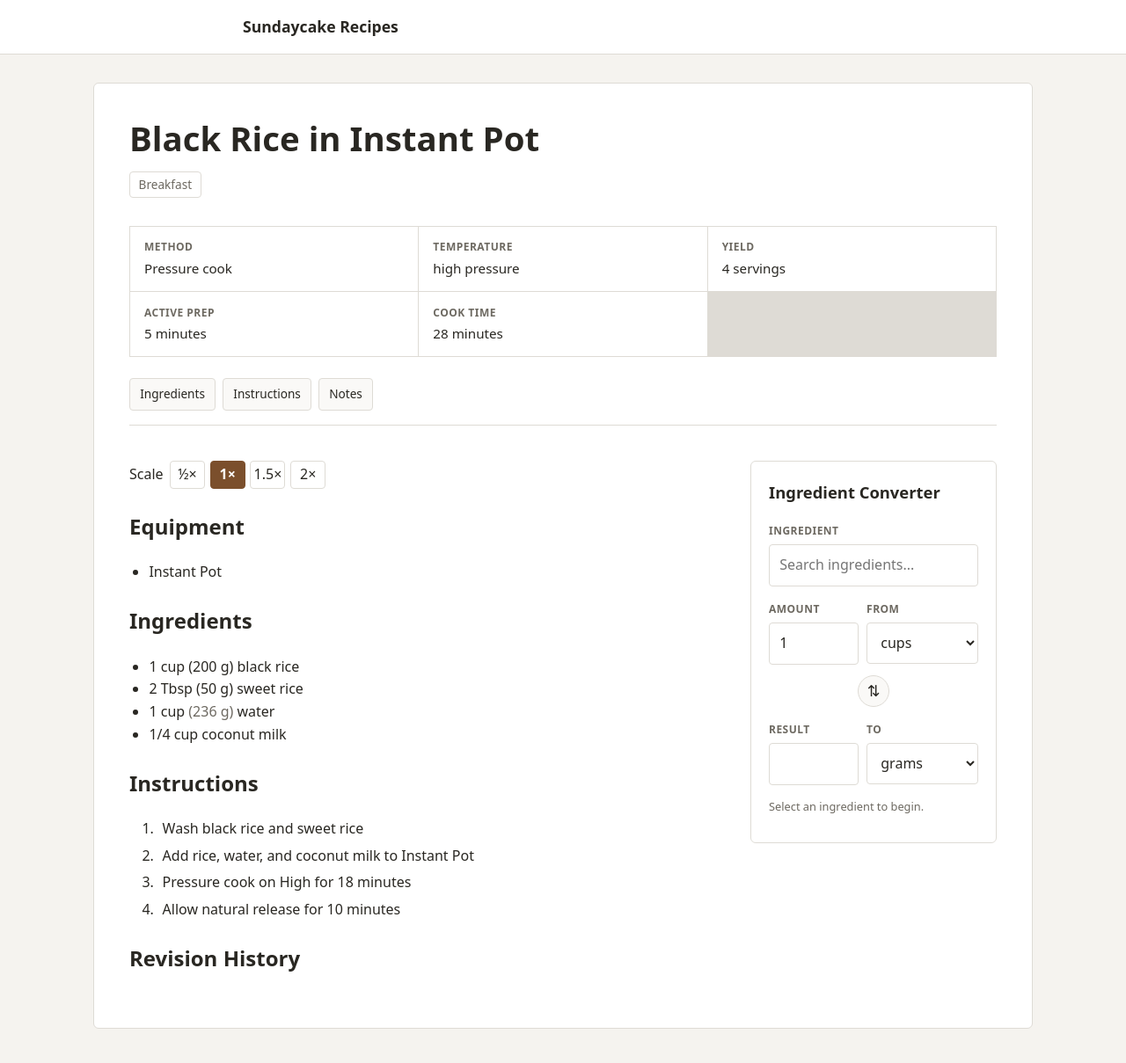
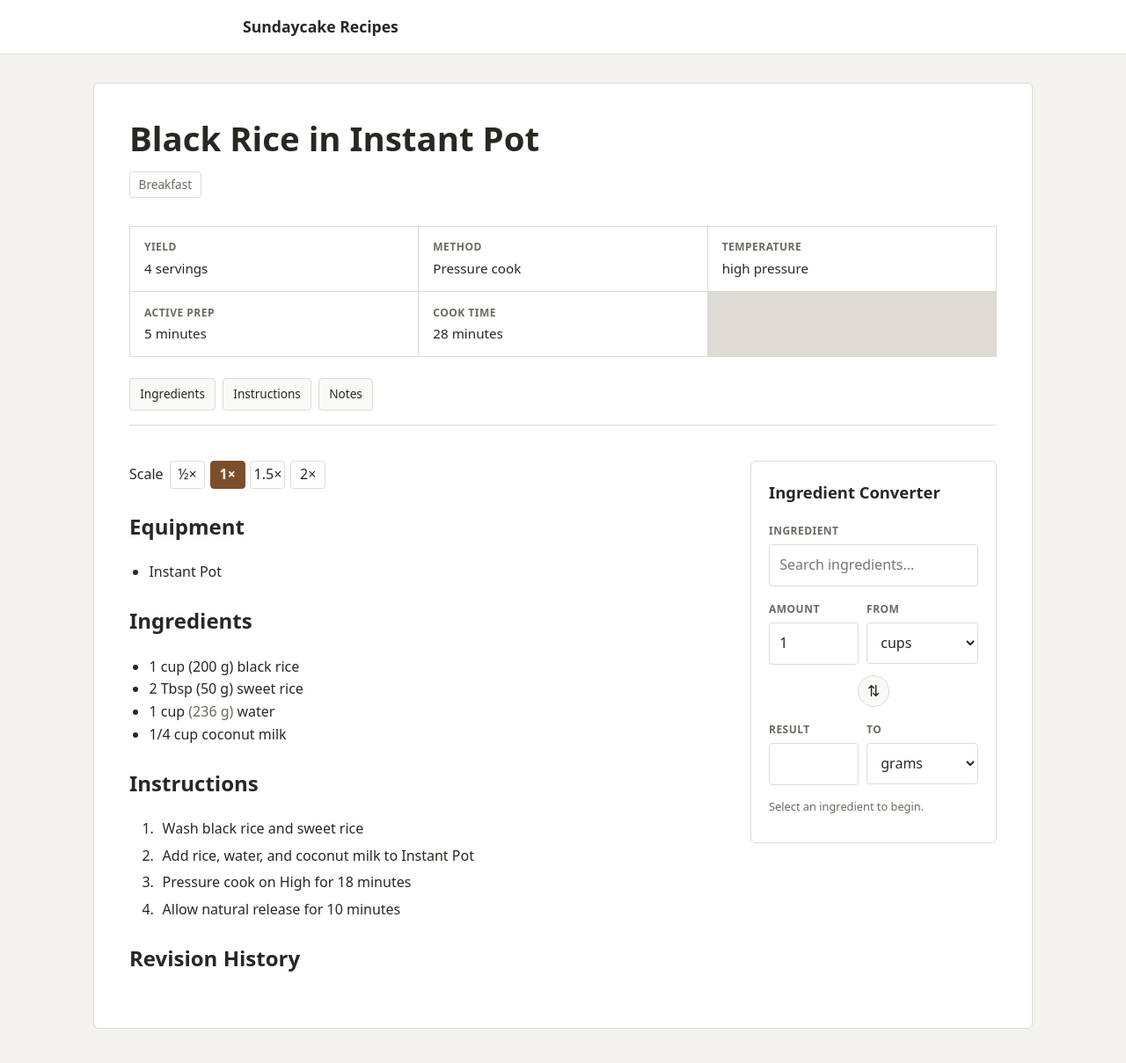
Before and after one commit to sundaycake/recipes, a Jekyll site: the page built from _recipes/black-rice-instant-pot.md, in a window 1280 px wide and 1234 px high. Shown: the top 1209 px of the window at 88% size. Built offline with Jekyll 4.4.1, drawn with Linux system fonts in a browser that asks for light colours.

Commit message:
Update recipe.html

```diff
--- a/_layouts/recipe.html
+++ b/_layouts/recipe.html
@@ -42,6 +42,13 @@ layout: default
 
   <dl class="recipe-meta">
 
+    {% if page.yield %}
+    <div class="recipe-meta-item">
+      <dt>Yield</dt>
+      <dd id="recipe-yield" data-original-yield="{{ page.yield | escape }}">{{ page.yield }}</dd>
+    </div>
+    {% endif %}
+
     {% if page.cook_method %}
     <div class="recipe-meta-item">
       <dt>Method</dt>
@@ -58,13 +65,6 @@ layout: default
           {{ page.cook_temp }}
       </dd>
 
-    </div>
-    {% endif %}
-
-    {% if page.yield %}
-    <div class="recipe-meta-item">
-      <dt>Yield</dt>
-      <dd id="recipe-yield" data-original-yield="{{ page.yield | escape }}">{{ page.yield }}</dd>
     </div>
     {% endif %}
 
```
